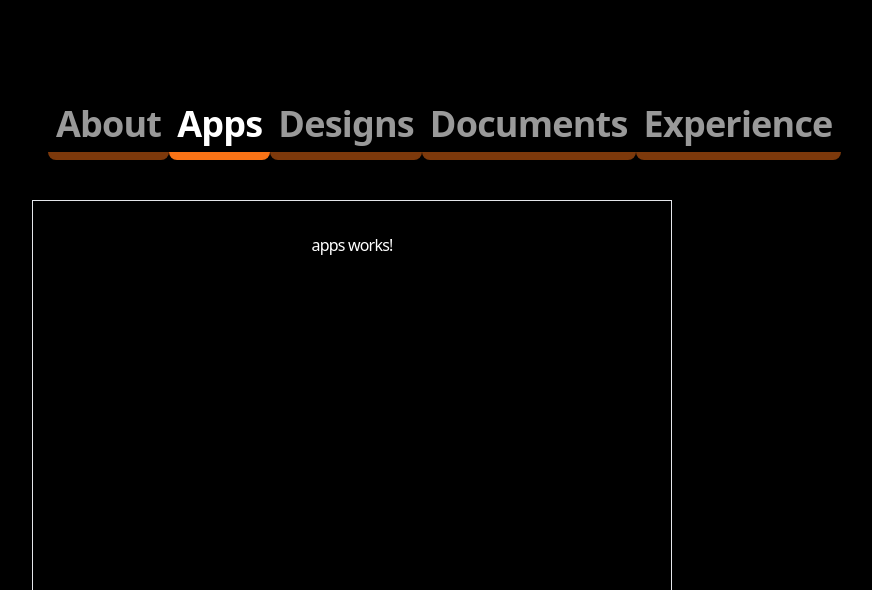
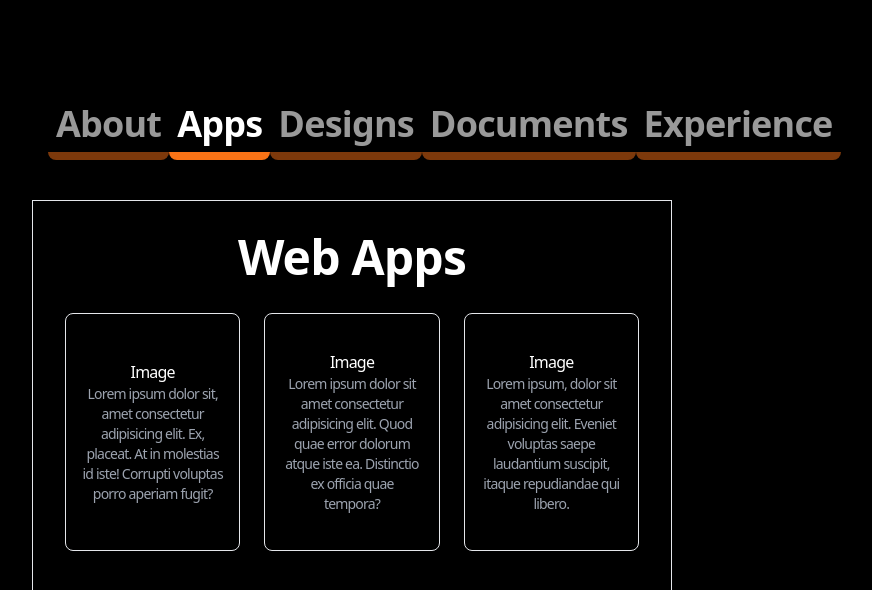
Before and after one commit to lseti1/portfolioDesign2-407830, an Angular app in the folder portfolioDesign2/: page / in a window 1280 px wide. Both pictures are taken after a click on the item "Apps". Shown: the top 590 px of the page, without its empty margins (288-1160 px from the left). Built offline with nearby package versions, Linux system fonts and the light colour scheme.

Commit message:
Styling/Content: Finalised styling for content on screen in terms of general layout and added some dummy content

```diff
--- a/portfolioDesign2/src/app/about/about.html
+++ b/portfolioDesign2/src/app/about/about.html
@@ -1 +1,11 @@
-<p>about works!</p>
+<div class="contentWrapper">
+    <h1>About Myself</h1>
+    <div class="flex flex-col gap-6 w-full h-full py-4">
+        <p class="text-xl">Lorem ipsum dolor sit amet consectetur adipisicing elit. Recusandae iusto perspiciatis omnis laborum, pariatur
+        dolorem at, maiores aspernatur ut laboriosam veritatis adipisci porro quis inventore nulla ea sunt nesciunt. A?
+        </p>
+        <p class="text-xl">Lorem ipsum dolor sit amet consectetur adipisicing elit. Nostrum, veniam tempore eaque cum voluptates est
+            suscipit accusamus quae itaque illo.</p>
+    </div>
+
+</div>
--- a/portfolioDesign2/src/app/app.html
+++ b/portfolioDesign2/src/app/app.html
@@ -1,7 +1,7 @@
 <div class="bg-black w-full h-[100vh] text-white tracking-tighter">
   <app-navigation-bar (pageChange)="getPage($event)"/>
 
-  <div class="absolute top-[25%] left-[25%] w-[50%] h-[50%] border flex justify-center items-start p-8">
+  <div class="absolute top-[25%] left-[25%] w-[50%] h-[50%] border p-8">
     @if (currentPage === 'About') {
       <app-about />
     } @else if (currentPage === 'Apps') {
--- a/portfolioDesign2/src/app/apps/apps.html
+++ b/portfolioDesign2/src/app/apps/apps.html
@@ -1 +1,20 @@
-<p>apps works!</p>
+<div class="contentWrapper">
+  <h1>Web Apps</h1>
+
+  <div class="grid grid-cols-3 gap-6 w-full h-full py-4">
+    <div class="flex flex-col justify-center items-center p-4 border rounded-lg">
+      <p class="">Image</p>
+      <p class="text-sm text-gray-400">Lorem ipsum dolor sit, amet consectetur adipisicing elit. Ex, placeat. At in molestias id iste! Corrupti voluptas porro aperiam fugit?</p>
+    </div>
+
+    <div class="flex flex-col justify-center items-center p-4 border rounded-lg">
+      <p class="">Image</p>
+      <p class="text-sm text-gray-400">Lorem ipsum dolor sit amet consectetur adipisicing elit. Quod quae error dolorum atque iste ea. Distinctio ex officia quae tempora?</p>
+    </div>
+
+    <div class="flex flex-col justify-center items-center p-4 border rounded-lg">
+      <p class="">Image</p>
+      <p class="text-sm text-gray-400">Lorem ipsum, dolor sit amet consectetur adipisicing elit. Eveniet voluptas saepe laudantium suscipit, itaque repudiandae qui libero.</p>
+    </div>
+  </div>
+</div>
--- a/portfolioDesign2/src/app/designs/designs.html
+++ b/portfolioDesign2/src/app/designs/designs.html
@@ -1 +1,20 @@
-<p>designs works!</p>
+<div class="contentWrapper">
+  <h1>Web Designs</h1>
+
+  <div class="grid grid-cols-3 gap-6 w-full h-full py-4">
+    <div class="flex flex-col justify-center items-center p-4 border rounded-lg">
+      <p class="">Image</p>
+      <p class="text-sm text-gray-400">Lorem ipsum dolor sit, amet consectetur adipisicing elit. Ex, placeat. At in molestias id iste! Corrupti voluptas porro aperiam fugit?</p>
+    </div>
+
+    <div class="flex flex-col justify-center items-center p-4 border rounded-lg">
+      <p class="">Image</p>
+      <p class="text-sm text-gray-400">Lorem ipsum dolor sit amet consectetur adipisicing elit. Quod quae error dolorum atque iste ea. Distinctio ex officia quae tempora?</p>
+    </div>
+
+    <div class="flex flex-col justify-center items-center p-4 border rounded-lg">
+      <p class="">Image</p>
+      <p class="text-sm text-gray-400">Lorem ipsum, dolor sit amet consectetur adipisicing elit. Eveniet voluptas saepe laudantium suscipit, itaque repudiandae qui libero.</p>
+    </div>
+  </div>
+</div>
--- a/portfolioDesign2/src/app/documents/documents.html
+++ b/portfolioDesign2/src/app/documents/documents.html
@@ -1 +1,15 @@
-<p>documents works!</p>
+<div class="contentWrapper">
+  <h1>Documents</h1>
+
+  <div class="grid grid-cols-2 gap-6 w-full h-full py-4 justify-center">
+    <div class="flex flex-col justify-center items-center p-4 border rounded-lg">
+      <p class="">Image</p>
+      <p class="text-sm text-gray-400">Lorem ipsum dolor sit, amet consectetur adipisicing elit. Ex, placeat. At in molestias id iste! Corrupti voluptas porro aperiam fugit?</p>
+    </div>
+
+    <div class="flex flex-col justify-center items-center p-4 border rounded-lg">
+      <p class="">Image</p>
+      <p class="text-sm text-gray-400">Lorem ipsum dolor sit amet consectetur adipisicing elit. Quod quae error dolorum atque iste ea. Distinctio ex officia quae tempora?</p>
+    </div>
+  </div>
+</div>
--- a/portfolioDesign2/src/app/experience/experience.html
+++ b/portfolioDesign2/src/app/experience/experience.html
@@ -1 +1,41 @@
-<p>experience works!</p>
+<div class="contentWrapper">
+  <h1>My Experience</h1>
+  <div class="flex flex-col gap-6 w-full h-full py-4 justify-center text-lg">
+    <div class="flex flex-col px-24">
+        <h3 class="text-left">University Projects:</h3>
+        <ul class="grid grid-cols-3 list-disc text-left">
+            <li>AI Development</li>
+            <li>Client-Server Systems</li>
+            <li>OOP Encoder/Decoder </li>
+        </ul>
+    </div>
+    <div class="flex flex-col px-24">
+        <h3 class="text-left">Languages/Tools/Frameworks:</h3>
+        <ul class="grid grid-cols-3 list-disc text-left">
+            <li>Python</li>
+            <li>C/C++/C#</li>
+            <li>Java</li>
+            <li>JavaScript</li>
+            <li>Swift</li>
+            <li>PHP</li>
+            <li>GitHub</li>
+            <li>Laravel</li>
+            <li>Vercel</li>
+            <li>PHP</li>
+            <li>React</li>
+            <li>WordPress & Elementor</li>
+            <li>HTML5</li>
+            <li>CSS3/Tailwind CSS</li>
+        </ul>
+    </div>
+    <div class="flex flex-col px-24">
+        <h3 class="text-left">Other Skills:</h3>
+        <ul class="grid grid-cols-3 list-disc text-left">
+            <li>Photoshop</li>
+            <li>Indonesian (Language)</li>
+            <li>PhotoPea (Photoshop Alternative) </li>
+        </ul>
+    </div>
+
+  </div>
+</div>
--- a/portfolioDesign2/src/styles.css
+++ b/portfolioDesign2/src/styles.css
@@ -2,3 +2,19 @@
 @tailwind base;
 @tailwind components;
 @tailwind utilities;
+
+h1 {
+  @apply text-5xl font-bold text-white;
+}
+
+h2 {
+  @apply text-3xl font-semibold text-white;
+}
+
+h3 {
+  @apply text-2xl font-semibold text-white;
+}
+
+.contentWrapper {
+  @apply flex flex-col gap-4 text-center w-full h-full;
+}
```
